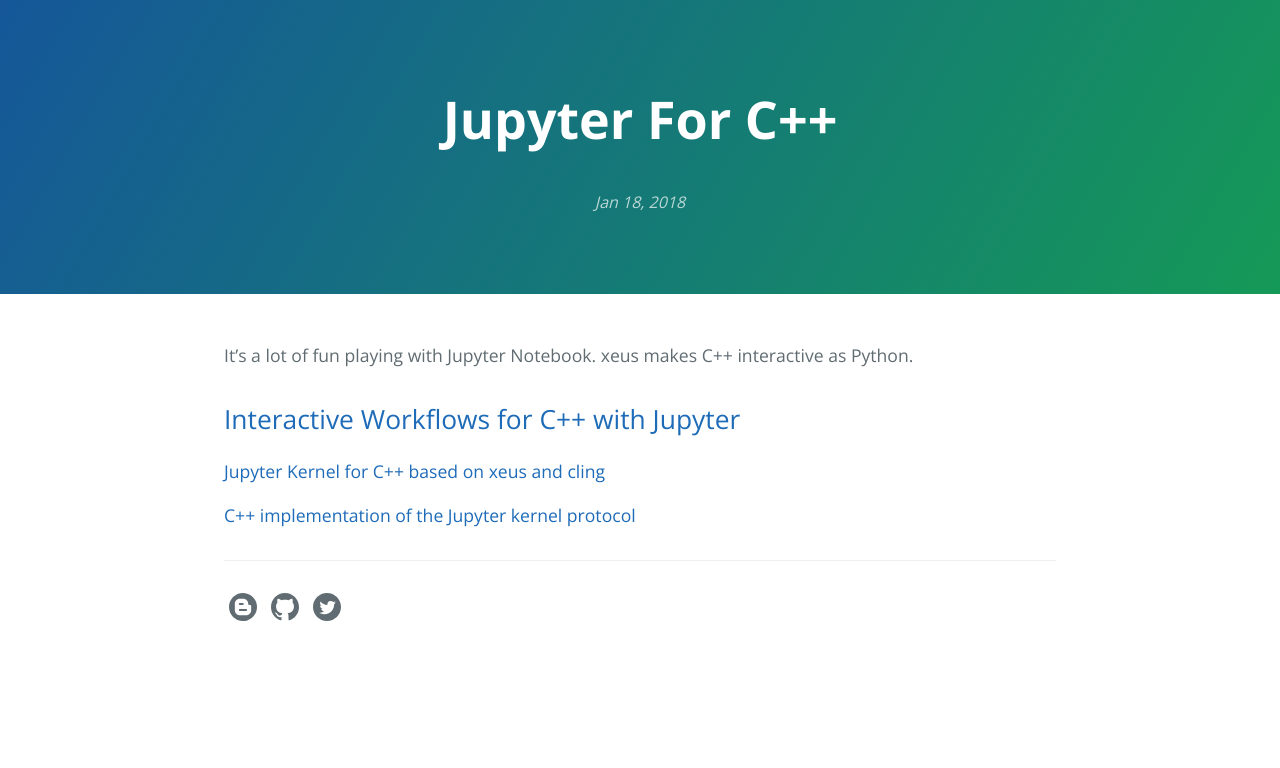
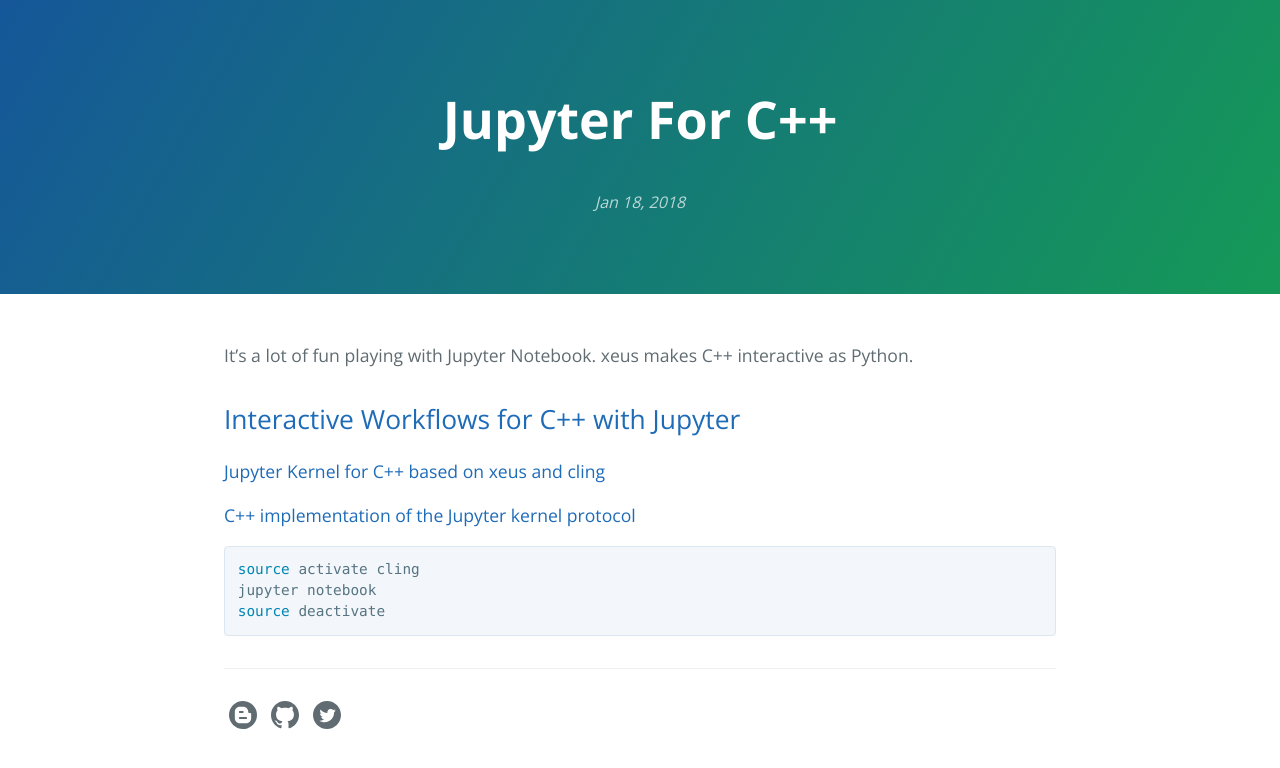
Before and after one commit to zikuicai/zikuicai.github.io, a Jekyll site: the page built from _posts/2018-01-18-Jupyter-for-C++.md, in a window 1280 px wide. Shown: the top 768 px of the page. Built offline with Jekyll 4.4.1, drawn with Linux system fonts in a browser that asks for light colours; our own code applies the rules of GitHub Pages for plain Markdown files.

Commit message:
Update 2018-01-18-Jupyter-for-C++.md

````diff
--- a/_posts/2018-01-18-Jupyter-for-C++.md
+++ b/_posts/2018-01-18-Jupyter-for-C++.md
@@ -5,3 +5,9 @@ It's a lot of fun playing with Jupyter Notebook. xeus makes C++ interactive as P
 [Jupyter Kernel for C++ based on xeus and cling](https://github.com/QuantStack/xeus-cling)
 
 [C++ implementation of the Jupyter kernel protocol](https://github.com/QuantStack/xeus)
+
+```bash
+source activate cling
+jupyter notebook
+source deactivate
+```
````
